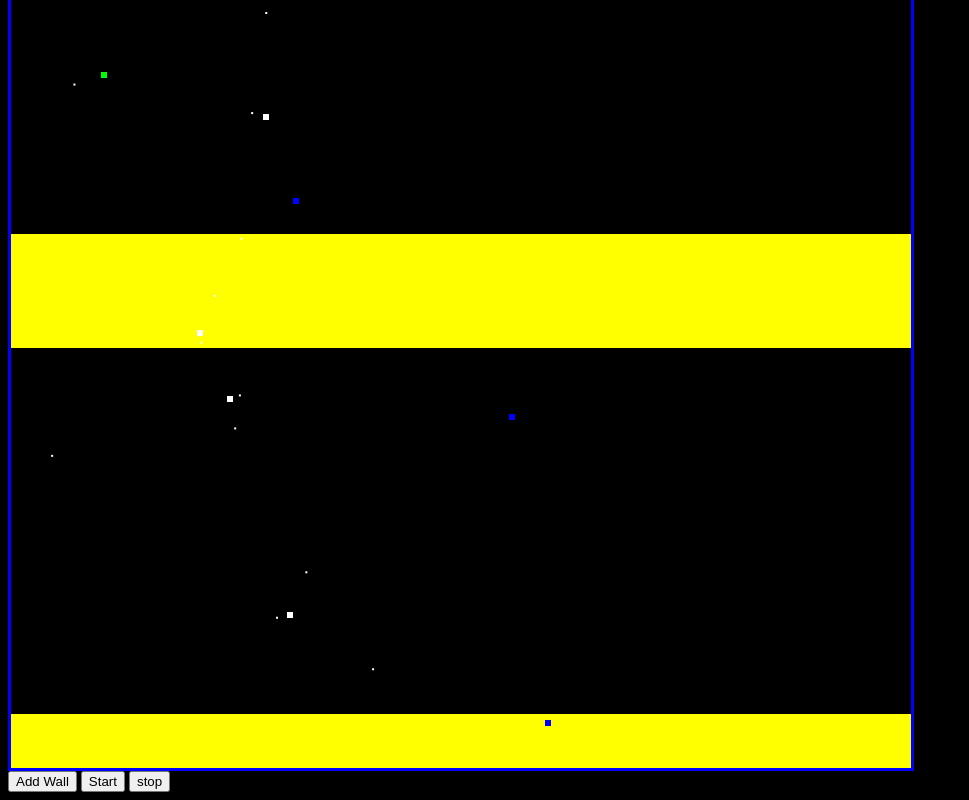
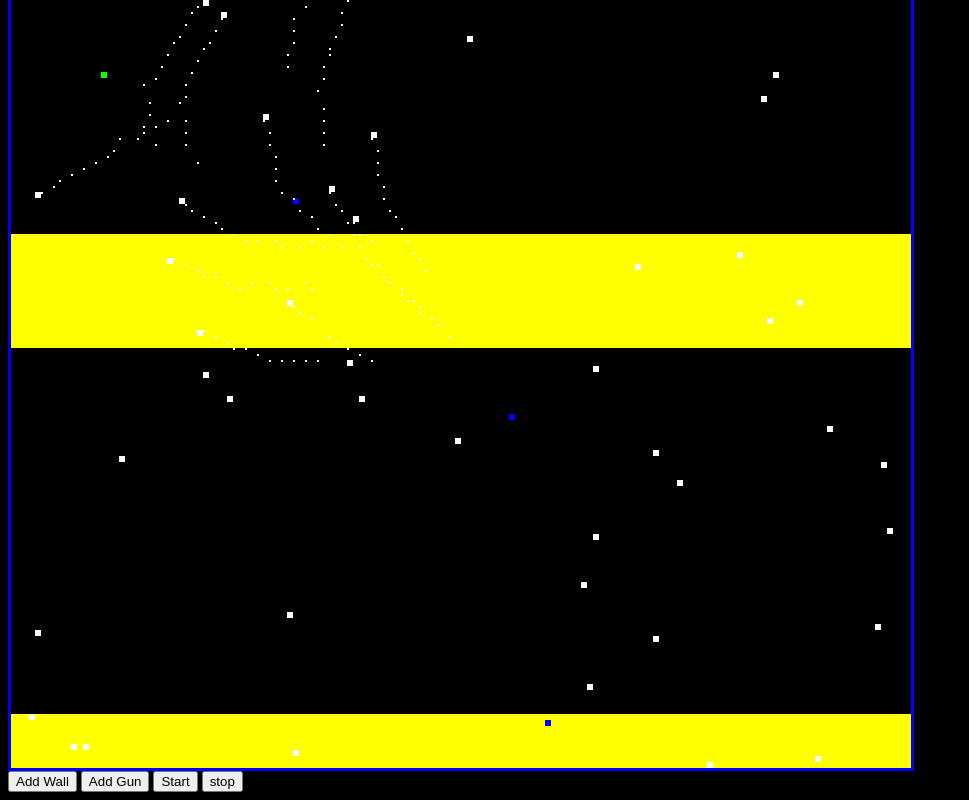
Before and after one commit to jamesfe/canvas_ants, a plain HTML site: page src/index.html in a window 1280 px wide. Both pictures are taken after a click on the button "Start". Shown: the part 143-943 px from the top of the page, without its empty margins (0-969 px from the left). Drawn offline with Linux system fonts and the light colour scheme.

Commit message:
Add guns, track on the closest ant

```diff
--- a/src/gun.js
+++ b/src/gun.js
@@ -1,4 +1,6 @@
-import { getRandomInt } from './utils.js';
+import {
+  getRandomInt,
+  COLORS } from './utils.js';
 
 export class Gun {
 
@@ -8,19 +10,22 @@ export class Gun {
     this.maxX = maxX;
     this.maxY = maxY;
     this.moment = 0;
-    this.rate = 15;
+    this.rate = 2;
+    this.angle = getRandomInt(0, 57);
   }
 
   coord() {
     return {x: this.x, y: this.y};
   }
 
-  live() {
+  live(inputAnt) {
     /* One 'move' for the gun. */
     this.moment += 1;
-    if (this.moment % this.rate === 0) {
+    if ((this.moment % this.rate === 0) && (inputAnt !== undefined)) {
       // 57 is 180 / pi and rounded
-      return(new Bullet(this.x, this.y, this.maxX, this.maxY, getRandomInt(0, 57)));
+      // let angle = getRandomInt(0, 57);
+      let angle = Math.atan2(this.x - inputAnt.x, this.y - inputAnt.y);
+      return(new Bullet(this.x, this.y, this.maxX, this.maxY, angle));
     }
   }
 }
@@ -34,13 +39,32 @@ export class Bullet {
     this.maxX = maxX;
     this.maxY = maxY;
     this.angle = angle;
+    this.age = 0;
+    this.dead = false;
   }
 
   coord() {
-    return {x: this.x, y: this.y};
+    if ((this.x <= 0) || (this.y <= 0) || (this.y >= this.maxY - 1) || (this.x >= this.maxX - 1)) {
+      this.dead = true;
+      return (undefined);
+    }
+    return {x: Math.round(this.x), y: Math.round(this.y)};
   }
 
-  live() {
+  live(color) {
+    /* Given the color of a cell, update yourself. */
+    if (color === COLORS.ANT) {
+      this.dead = true;
+      return (undefined);
+    }
+    if ((this.x <= 0) || (this.y <= 0) || (this.y >= this.maxY) || (this.x >= this.maxX)) {
+      this.dead = true;
+      return (undefined);
+    }
+    this.age++;
+    if (this.age > 25) {
+      this.dead = true;
+    }
     this.x += Math.cos(this.angle);
     this.y += Math.sin(this.angle);
   }
--- a/src/index.html
+++ b/src/index.html
@@ -14,6 +14,7 @@ body {
   <script type="module" src="main.js"> </script>
   <br />
   <button id="addWall">Add Wall</button>
+  <button id="addGun">Add Gun</button>
   <button id="start">Start</button>
   <button id="stop">stop</button>
 </html>
--- a/src/main.js
+++ b/src/main.js
@@ -3,6 +3,7 @@ import {
   COLORS,
   getMoveOptions,
   getRandomInt,
+  getRelativeDistance,
   initialAnts,
   initialGuns,
   initialGlobalTargets,
@@ -39,7 +40,8 @@ var ctx = canvas.getContext('2d');
 ctx.imageSmoothingEnabled = false;
 
 function getTempContext(inArr, h, w, matrix) {
-  /* Given a matrix from getMoveOptions, check the matrix for valid moves. */
+  /* Given a matrix from getMoveOptions, check the matrix for valid moves.
+    * Return a list of the colors and coordinates for each. */
   let validLocs = inArr
     .filter(a => a.x >= 0 && a.x < w && a.y >= 0 && a.y < h)
     .map(a => { return ({color: matrix[a.x][a.y], coord: a}); });
@@ -71,7 +73,7 @@ function clearScreen(col) {
 
 var globalTargets = initialGlobalTargets(gHeight, gWidth, numGlobalTargets, false);
 var ants = initialAnts(gHeight, gWidth, globalTargets, 'rand', numAnts);
-var guns = initialGuns(gHeight, gWidth, 5);
+var guns = initialGuns(gHeight, gWidth, 50);
 var bullets = [];
 
 var wallItems = [];
@@ -157,16 +159,27 @@ function updateWorld() {
     globalMap[ant.x][ant.y] = COLORS.ANT;
   });
 
+  let squaredRange = Math.pow(50, 2);
   guns.forEach(gun => {
-    var newItem = gun.live();
+    let closestAnt = ants.find(a => getRelativeDistance(a, gun) <= squaredRange);
+    var newItem = gun.live(closestAnt);
     if (newItem !== undefined) {
       bullets.push(newItem);
     }
   });
   bullets.forEach(bullet => {
-    bullet.live();
-    // TODO: Kill a bullet if it falls off the world
+    let bc = bullet.coord();
+    if (bc !== undefined) {
+      let bColor = globalMap[bc.x][bc.y];
+      bullet.live(bColor);
+      if (bColor === COLORS.ANT) {
+        ants.filter(a => (a.x === bc.x) && (a.y === bc.y)).forEach(a => a.decHealth(200));
+        bullet.dead = true;
+      }
+    }
+    // Make an ant lose health if it hits the ant
   });
+  bullets = bullets.filter(x => x.dead === false);
 
   // numAntsPerCycle = Math.floor(tick / 100);
   if (tick % 100 === 0) {
@@ -203,7 +216,12 @@ function drawWorld() {
   wallItems.forEach(x => putSizedPixel(x, [x.health, x.health, 0], factor));
   globalTargets.forEach(x => putSizedPixel(x.coord(), targetColor, factor));
   guns.forEach(x => putSizedPixel(x.coord(), gunColor, factor));
-  bullets.forEach(x => putSingleSizedPixel(x.coord(), bulletColor, factor, 2));
+  bullets.forEach(x => {
+    let crd = x.coord();
+    if (crd !== undefined) {
+      putSingleSizedPixel(x.coord(), bulletColor, factor, 2);
+    }
+  });
   let subt1 = performance.now();
   draws.push(subt1-subt0);
 }
@@ -229,6 +247,10 @@ function startMovement(cancellation) {
 function addWall() {
   clickAction = 'add_wall';
 }
+function addGun() {
+  clickAction = 'add_gun';
+}
+
 
 function newWall(x, y, mX, mY) {
   if (x < mX && y < mY && x > 0 && y > 0 && wallItems.find(i => i.x === x && i.y === y) === undefined) {
@@ -243,6 +265,11 @@ function canvasClickHandler(event) {
     let p = getMoveOptions({x: x, y: y});
     p.forEach(i => newWall(i.x, i.y, gWidth, gHeight));
   }
+  if (clickAction === 'add_gun') {
+    let x = Math.floor(event.layerX / factor);
+    let y = Math.floor(event.layerY / factor);
+    guns.push(new Gun(x, y, gWidth, gHeight));
+  }
 }
 
 function stopMovement() {
@@ -252,7 +279,8 @@ function stopMovement() {
 let drawInterval = setInterval(drawWorld, timePerRun);
 
 document.getElementById('addWall').addEventListener('mouseup', addWall);
-document.getElementById('canvas').addEventListener('mousemove', canvasClickHandler);
+document.getElementById('addGun').addEventListener('mouseup', addGun);
+document.getElementById('canvas').addEventListener('mouseup', canvasClickHandler);
 document.getElementById('start').addEventListener('mouseup', startMovement, drawInterval);
 document.getElementById('stop').addEventListener('mouseup', stopMovement);
 
--- a/src/utils.js
+++ b/src/utils.js
@@ -29,6 +29,7 @@ export function getDistance(p1, p2) {
 }
 
 export function getRelativeDistance(p1, p2) {
+  /* return the distance without doing the expensive sqrt function */
   var a = p1.x - p2.x;
   var b = p1.y - p2.y;
 
```
Also changed, not shown: src/ant.js (line endings or trailing spaces).
